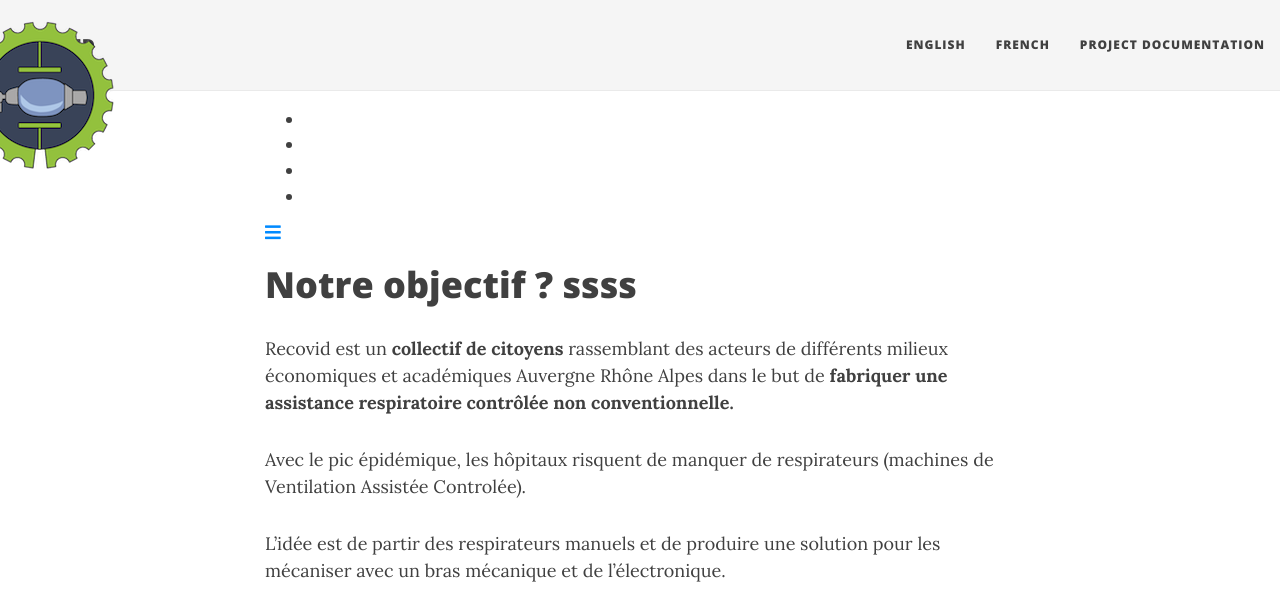
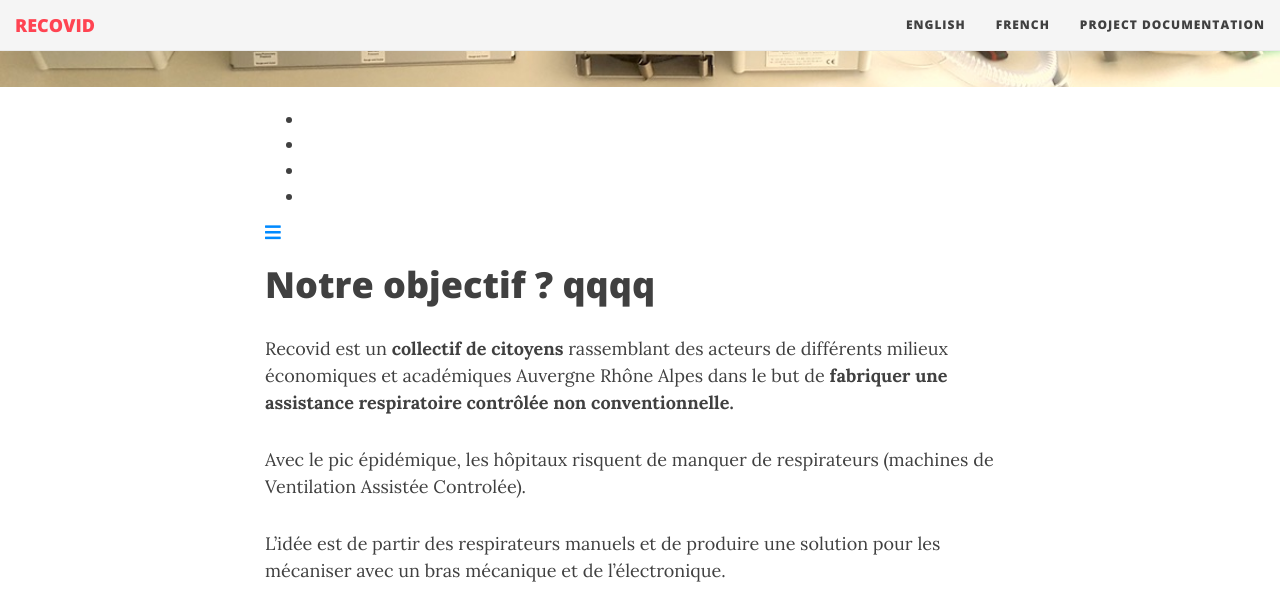
Before and after one commit to rstephane/multilingual, a Jekyll site: the page built from index.md, in a window 1280 px wide and 900 px high, scrolled down 416 px, cut to the strip 0-610 px from the top of the window. Built offline with Jekyll 4.4.1, drawn with Linux system fonts in a browser that asks for light colours; nearby versions of some CDN libraries.

Commit message:
js correction

```diff
--- a/index.md
+++ b/index.md
@@ -6,7 +6,7 @@
 tags: [frontpage]
 ---
 
-# Notre objectif ? ssss
+# Notre objectif ? qqqq
 
 Recovid est un **collectif de citoyens** rassemblant des acteurs de différents milieux économiques et académiques Auvergne Rhône Alpes dans le but de **fabriquer une assistance respiratoire contrôlée non conventionnelle.**
 
--- a/js/main.js
+++ b/js/main.js
@@ -132,7 +132,7 @@
 	} else {
 	  $(".img-desc").hide();
 	}
-  }
+  },
 
 // multilingual
 toggleBurger : function toggleBurger() {
@@ -154,7 +154,7 @@
 	}
 
 	return false;
-} // end multilingual
+  } // end multilingual
 
 };
 
```
